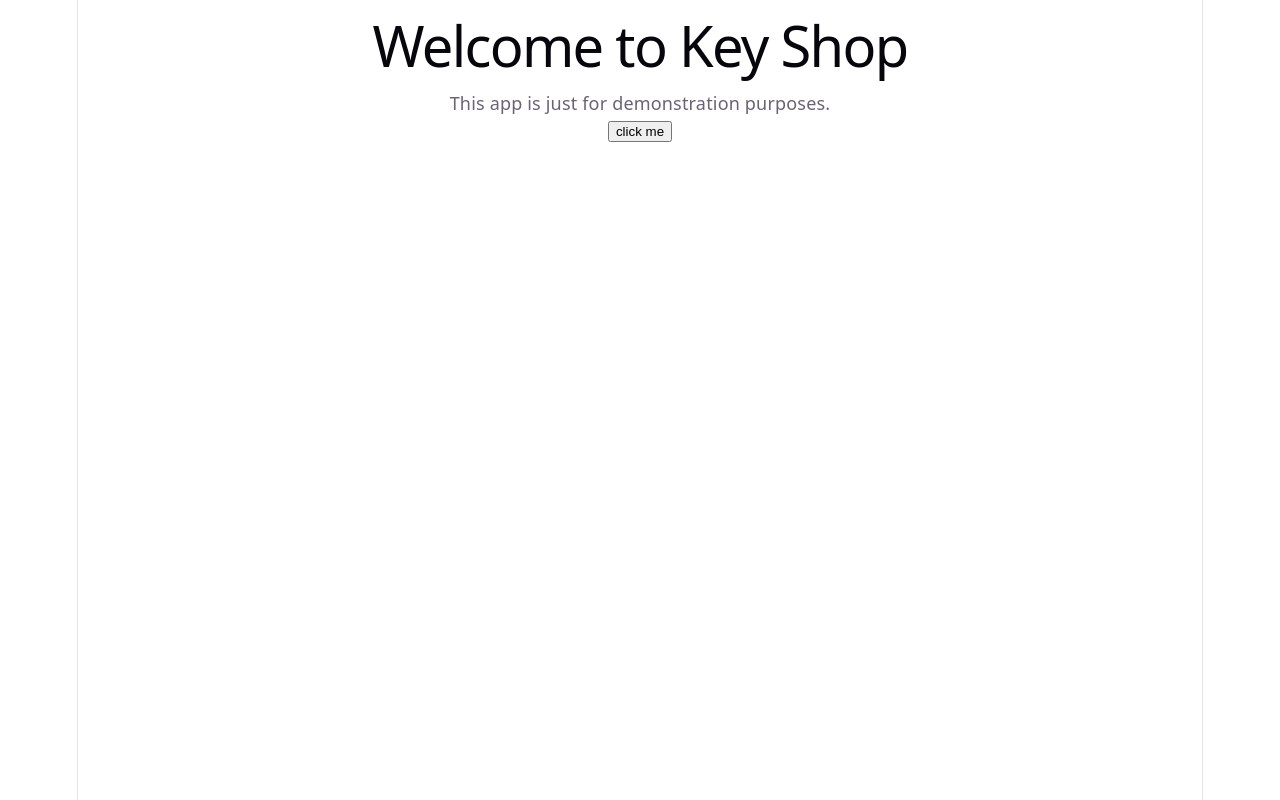
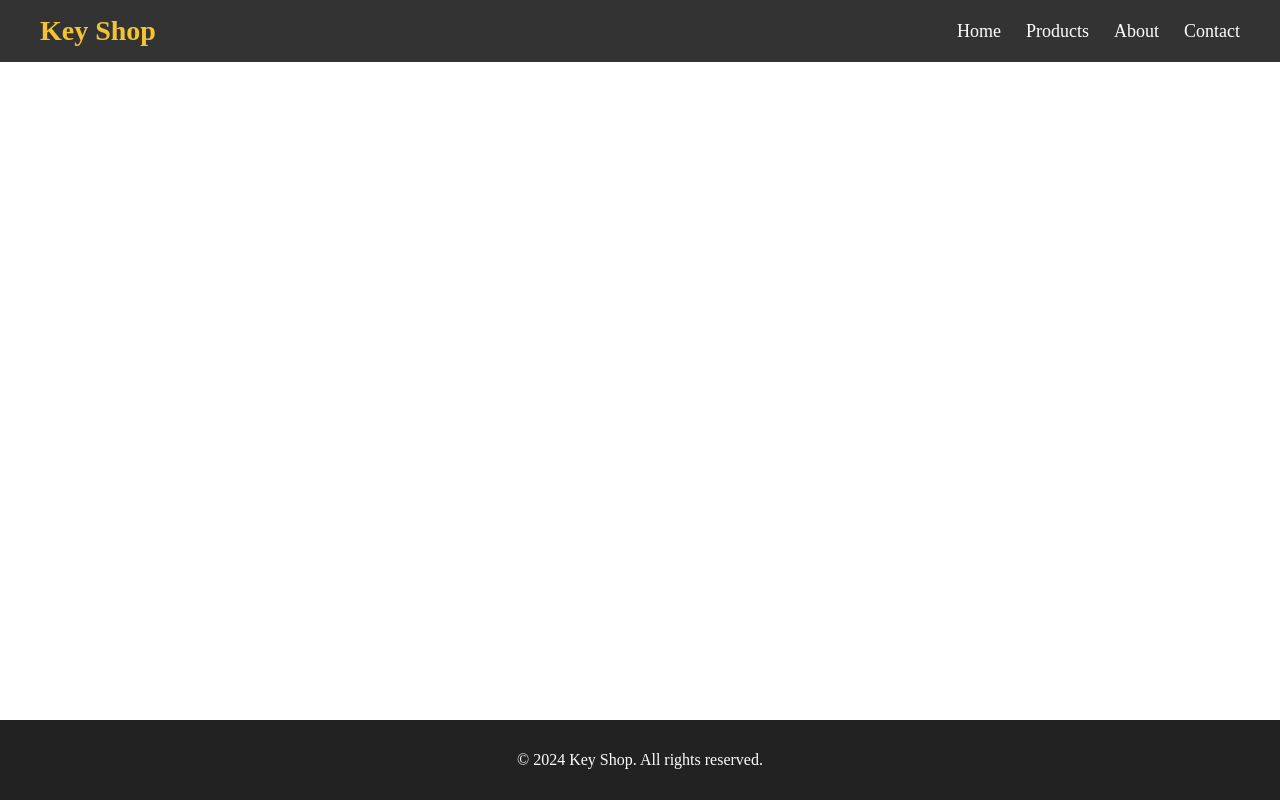
Before and after one commit to kaurmandeep1202/MERN-SUMMER-TERM, a React (Vite) app in the folder key-shop/: page / in a window 1280 px wide. Built offline with nearby package versions, Linux system fonts and the light colour scheme.

Commit message:
key-shop

```diff
--- a/key-shop/src/App.css
+++ b/key-shop/src/App.css
@@ -1,184 +1,57 @@
-.counter {
-  font-size: 16px;
-  padding: 5px 10px;
-  border-radius: 5px;
-  color: var(--accent);
-  background: var(--accent-bg);
-  border: 2px solid transparent;
-  transition: border-color 0.3s;
-  margin-bottom: 24px;
+ html, body, #root {
+  height: 100%;
+  margin: 0;
+ }
 
-  &:hover {
-    border-color: var(--accent-border);
-  }
-  &:focus-visible {
-    outline: 2px solid var(--accent);
-    outline-offset: 2px;
-  }
+main {
+  flex: 1;
 }
 
-.hero {
-  position: relative;
+ .App{
+  min-height: 100vh;
+  display: flex;
+  flex-direction: column;
+ }
 
-  .base,
-  .framework,
-  .vite {
-    inset-inline: 0;
-    margin: 0 auto;
-  }
-
-  .base {
-    width: 170px;
-    position: relative;
-    z-index: 0;
-  }
-
-  .framework,
-  .vite {
-    position: absolute;
-  }
-
-  .framework {
-    z-index: 1;
-    top: 34px;
-    height: 28px;
-    transform: perspective(2000px) rotateZ(300deg) rotateX(44deg) rotateY(39deg)
-      scale(1.4);
-  }
-
-  .vite {
-    z-index: 0;
-    top: 107px;
-    height: 26px;
-    width: auto;
-    transform: perspective(2000px) rotateZ(300deg) rotateX(40deg) rotateY(39deg)
-      scale(0.8);
-  }
+header{
+background-color: #333;
+color: white;
+padding: 15px 40px;
+display: flex;
+justify-content: space-between;
+align-items: center;
 }
 
-#center {
-  display: flex;
-  flex-direction: column;
-  gap: 25px;
-  place-content: center;
-  place-items: center;
-  flex-grow: 1;
+header h1 {
+  margin: 0;
+  font-size: 28px;
+  color: #f4c430;
 
-  @media (max-width: 1024px) {
-    padding: 32px 20px 24px;
-    gap: 18px;
-  }
 }
 
-#next-steps {
+nav ul{
+  list-style: none;
   display: flex;
-  border-top: 1px solid var(--border);
-  text-align: left;
-
-  & > div {
-    flex: 1 1 0;
-    padding: 32px;
-    @media (max-width: 1024px) {
-      padding: 24px 20px;
-    }
-  }
-
-  .icon {
-    margin-bottom: 16px;
-    width: 22px;
-    height: 22px;
-  }
-
-  @media (max-width: 1024px) {
-    flex-direction: column;
-    text-align: center;
-  }
+  gap: 25px;
+  margin: 0;
+  padding: 0;
 }
 
-#docs {
-  border-right: 1px solid var(--border);
-
-  @media (max-width: 1024px) {
-    border-right: none;
-    border-bottom: 1px solid var(--border);
-  }
+nav ul li a {
+  color: white;
+  text-decoration: none;
+  font-size: 18px;
+  font-weight: 500;
 }
 
-#next-steps ul {
-  list-style: none;
-  padding: 0;
-  display: flex;
-  gap: 8px;
-  margin: 32px 0 0;
-
-  .logo {
-    height: 18px;
-  }
-
-  a {
-    color: var(--text-h);
-    font-size: 16px;
-    border-radius: 6px;
-    background: var(--social-bg);
-    display: flex;
-    padding: 6px 12px;
-    align-items: center;
-    gap: 8px;
-    text-decoration: none;
-    transition: box-shadow 0.3s;
-
-    &:hover {
-      box-shadow: var(--shadow);
-    }
-    .button-icon {
-      height: 18px;
-      width: 18px;
-    }
-  }
-
-  @media (max-width: 1024px) {
-    margin-top: 20px;
-    flex-wrap: wrap;
-    justify-content: center;
-
-    li {
-      flex: 1 1 calc(50% - 8px);
-    }
-
-    a {
-      width: 100%;
-      justify-content: center;
-      box-sizing: border-box;
-    }
-  }
+nav ul li a:hover {
+  color: #f4c430;
 }
 
-#spacer {
-  height: 88px;
-  border-top: 1px solid var(--border);
-  @media (max-width: 1024px) {
-    height: 48px;
-  }
-}
-
-.ticks {
-  position: relative;
-  width: 100%;
-
-  &::before,
-  &::after {
-    content: '';
-    position: absolute;
-    top: -4.5px;
-    border: 5px solid transparent;
-  }
-
-  &::before {
-    left: 0;
-    border-left-color: var(--border);
-  }
-  &::after {
-    right: 0;
-    border-right-color: var(--border);
-  }
-}
+ footer{
+  margin-top: auto;
+  background-color: #222 ;
+  color: white;
+  text-align: center;
+  padding: 15px;
+ }
--- a/key-shop/src/App.jsx
+++ b/key-shop/src/App.jsx
@@ -1,14 +1,16 @@
  //delete the entire code
 
-//import header from './header.jsx'
-import header from './components/header.jsx'
+import Header from './components/Header';
+import Footer from './components/Footer';
+import './App.css';
 
  function App() {
   return (
      <div className="App">
-      <h1>Welcome to Key Shop</h1>
-      <p>This app is just for demonstration purposes.</p>
-      <button> click me</button>
+      <Header />
+      <marquee><h1>Welcome to Key Shop</h1></marquee>
+
+      <Footer />
     </div>
       )
 }
--- /dev/null
+++ b/key-shop/src/components/Footer.jsx
@@ -0,0 +1,9 @@
+function Footer() {
+  return (
+    <footer>
+      <p>&copy; 2024 Key Shop. All rights reserved.</p>
+    </footer>
+  );
+}
+
+export default Footer;
--- a/key-shop/src/index.css
+++ b/key-shop/src/index.css
@@ -1,111 +1 @@
-:root {
-  --text: #6b6375;
-  --text-h: #08060d;
-  --bg: #fff;
-  --border: #e5e4e7;
-  --code-bg: #f4f3ec;
-  --accent: #aa3bff;
-  --accent-bg: rgba(170, 59, 255, 0.1);
-  --accent-border: rgba(170, 59, 255, 0.5);
-  --social-bg: rgba(244, 243, 236, 0.5);
-  --shadow:
-    rgba(0, 0, 0, 0.1) 0 10px 15px -3px, rgba(0, 0, 0, 0.05) 0 4px 6px -2px;
-
-  --sans: system-ui, 'Segoe UI', Roboto, sans-serif;
-  --heading: system-ui, 'Segoe UI', Roboto, sans-serif;
-  --mono: ui-monospace, Consolas, monospace;
-
-  font: 18px/145% var(--sans);
-  letter-spacing: 0.18px;
-  color-scheme: light dark;
-  color: var(--text);
-  background: var(--bg);
-  font-synthesis: none;
-  text-rendering: optimizeLegibility;
-  -webkit-font-smoothing: antialiased;
-  -moz-osx-font-smoothing: grayscale;
-
-  @media (max-width: 1024px) {
-    font-size: 16px;
-  }
-}
-
-@media (prefers-color-scheme: dark) {
-  :root {
-    --text: #9ca3af;
-    --text-h: #f3f4f6;
-    --bg: #16171d;
-    --border: #2e303a;
-    --code-bg: #1f2028;
-    --accent: #c084fc;
-    --accent-bg: rgba(192, 132, 252, 0.15);
-    --accent-border: rgba(192, 132, 252, 0.5);
-    --social-bg: rgba(47, 48, 58, 0.5);
-    --shadow:
-      rgba(0, 0, 0, 0.4) 0 10px 15px -3px, rgba(0, 0, 0, 0.25) 0 4px 6px -2px;
-  }
-
-  #social .button-icon {
-    filter: invert(1) brightness(2);
-  }
-}
-
-body {
-  margin: 0;
-}
-
-#root {
-  width: 1126px;
-  max-width: 100%;
-  margin: 0 auto;
-  text-align: center;
-  border-inline: 1px solid var(--border);
-  min-height: 100svh;
-  display: flex;
-  flex-direction: column;
-  box-sizing: border-box;
-}
-
-h1,
-h2 {
-  font-family: var(--heading);
-  font-weight: 500;
-  color: var(--text-h);
-}
-
-h1 {
-  font-size: 56px;
-  letter-spacing: -1.68px;
-  margin: 32px 0;
-  @media (max-width: 1024px) {
-    font-size: 36px;
-    margin: 20px 0;
-  }
-}
-h2 {
-  font-size: 24px;
-  line-height: 118%;
-  letter-spacing: -0.24px;
-  margin: 0 0 8px;
-  @media (max-width: 1024px) {
-    font-size: 20px;
-  }
-}
-p {
-  margin: 0;
-}
-
-code,
-.counter {
-  font-family: var(--mono);
-  display: inline-flex;
-  border-radius: 4px;
-  color: var(--text-h);
-}
-
-code {
-  font-size: 15px;
-  line-height: 135%;
-  padding: 4px 8px;
-  background: var(--code-bg);
-}
+ /* remove the index.css file and its import statement from App.jsx, as it is not being used in the project. */
```
Also changed, not shown: 1 other file (tests, documents, lock files or other folders).
